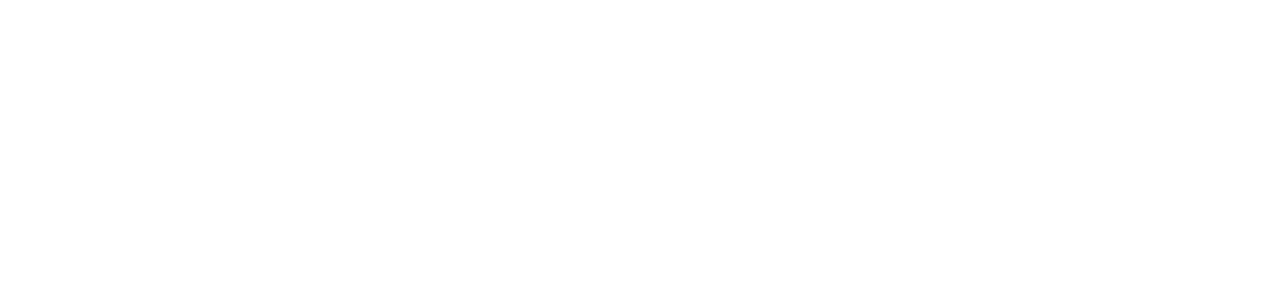
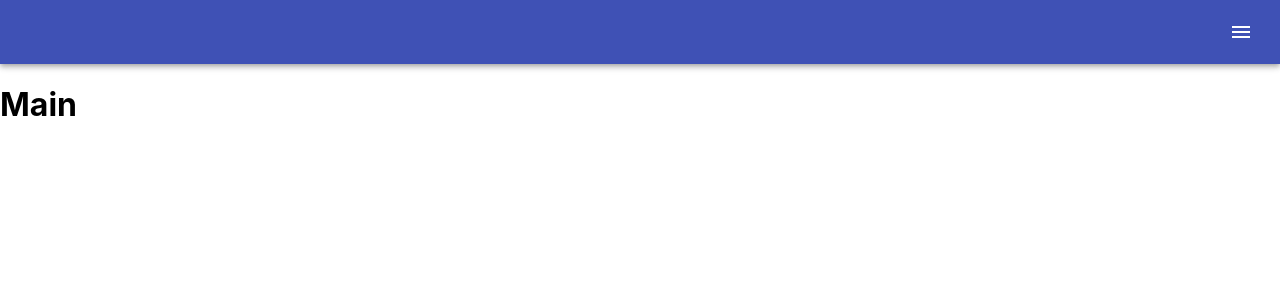
Before and after one commit to MaciejGL/workout_planner_frontend, a React (Create React App) app: page / in a window 1280 px wide. Shown: the top 300 px of the page. Built offline with nearby package versions, Linux system fonts and the light colour scheme.

Commit message:
Add Navbar and Drawer

```diff
--- a/package.json
+++ b/package.json
@@ -3,6 +3,8 @@
   "version": "0.1.0",
   "private": true,
   "dependencies": {
+    "@material-ui/core": "^4.11.0",
+    "@material-ui/icons": "^4.9.1",
     "@testing-library/jest-dom": "^5.11.4",
     "@testing-library/react": "^11.1.0",
     "@testing-library/user-event": "^12.1.10",
--- a/src/App.js
+++ b/src/App.js
@@ -1,10 +1,22 @@
-import React from 'react';
+import React, { useMemo, useReducer } from "react";
+
+import Header from "./components/Header";
+import Main from "./components/Main";
+
+import { userReducer, data, UserContext } from "./store/store";
 
 const App = () => {
+  const [state, dispatch] = useReducer(userReducer, data);
+  const contextValue = useMemo(() => ({ state, dispatch }), [state, dispatch]);
+
   return (
-    <div className="App">
-    </div>
+    <UserContext.Provider value={contextValue}>
+      <div className="App">
+        <Header />
+        <Main />
+      </div>
+    </UserContext.Provider>
   );
-}
+};
 
 export default App;
--- /dev/null
+++ b/src/components/Drawer/Drawer.js
@@ -0,0 +1,109 @@
+import React from 'react';
+
+import { Drawer, Divider, Typography } from '@material-ui/core';
+import ListItem from '@material-ui/core/ListItem';
+import ListItemText from '@material-ui/core/ListItemText';
+import ListItemIcon from '@material-ui/core/ListItemIcon';
+
+import {
+  FitnessCenter,
+  AddSharp,
+  AccountCircleSharp,
+  InfoSharp,
+} from '@material-ui/icons';
+
+import { makeStyles } from '@material-ui/core/styles';
+
+const useStyles = makeStyles({
+  drawerTitle: {
+    textAlign: 'center',
+    padding: 10,
+  },
+  list: {
+    width: 250,
+  },
+  fullList: {
+    width: 'auto',
+  },
+});
+
+const CustomDrawer = ({ handleOpenDrawer, openDrawer }) => {
+  const classes = useStyles();
+
+  const listItems = [
+    {
+      title: 'Workouts',
+      icon: <FitnessCenter />,
+    },
+    {
+      title: 'Create New',
+      icon: <AddSharp />,
+    },
+    {
+      title: 'Account',
+      icon: <AccountCircleSharp />,
+    },
+    {
+      title: 'About',
+      icon: <InfoSharp />,
+    },
+  ];
+
+  return (
+    <React.Fragment key="top">
+      <Drawer anchor={'left'} open={openDrawer} onClose={handleOpenDrawer}>
+        <Typography className={classes.drawerTitle} variant="h5">
+          Menu
+        </Typography>
+
+        <Divider />
+        {listItems.map(item => (
+          <>
+            <ListItem
+              onClick={handleOpenDrawer}
+              className={classes.list}
+              button>
+              <ListItemIcon>{item.icon}</ListItemIcon>
+              <ListItemText primary={item.title} />
+            </ListItem>
+            <Divider />
+          </>
+        ))}
+      </Drawer>
+    </React.Fragment>
+  );
+};
+
+export default CustomDrawer;
+
+{
+  /* <ListItem onClick={handleOpenDrawer} className={classes.list} button>
+          <ListItemIcon>
+            <FitnessCenter />
+          </ListItemIcon>
+          <ListItemText primary={'Workouts'} />
+        </ListItem>
+        <Divider />
+        <ListItem onClick={handleOpenDrawer} button>
+          <ListItemIcon>
+            <AddSharp />
+          </ListItemIcon>
+          <ListItemText primary={'Create New'} />
+        </ListItem>
+        <Divider />
+        <ListItem onClick={handleOpenDrawer} button>
+          <ListItemIcon>
+            <AccountCircleSharp />
+          </ListItemIcon>
+          <ListItemText primary={'Account'} />
+        </ListItem>
+        <Divider />
+
+        <ListItem onClick={handleOpenDrawer} button>
+          <ListItemIcon>
+            <InfoSharp />
+          </ListItemIcon>
+          <ListItemText primary={'About'} />
+        </ListItem>
+      <Divider /> */
+}
--- /dev/null
+++ b/src/components/Header.js
@@ -0,0 +1,40 @@
+import React from 'react';
+
+import { makeStyles } from '@material-ui/core/styles';
+import { AppBar, IconButton, Toolbar } from '@material-ui/core';
+import MenuIcon from '@material-ui/icons/Menu';
+
+import Drawer from './Drawer/Drawer';
+
+const useStyles = makeStyles(theme => ({
+  root: {
+    flexGrow: 1,
+    justifyContent: 'flex-end',
+  },
+  menuButton: {
+    padding: 15,
+  },
+}));
+
+const Header = () => {
+  const classes = useStyles();
+  const [openDrawer, setOpenDrawer] = React.useState(false);
+  const handleOpenDrawer = () => setOpenDrawer(!openDrawer);
+  return (
+    <AppBar color="primary" position="static">
+      <Toolbar className={classes.root}>
+        <IconButton
+          edge="end"
+          onClick={handleOpenDrawer}
+          className={classes.menuButton}
+          color="inherit"
+          aria-label="menu">
+          <MenuIcon />
+        </IconButton>
+        <Drawer handleOpenDrawer={handleOpenDrawer} openDrawer={openDrawer} />
+      </Toolbar>
+    </AppBar>
+  );
+};
+
+export default Header;
--- /dev/null
+++ b/src/components/Main.js
@@ -0,0 +1,11 @@
+import React from 'react'
+
+const Main = () => {
+  return (
+    <div>
+      <h1>Main</h1>
+    </div>
+  )
+}
+
+export default Main
--- a/src/index.js
+++ b/src/index.js
@@ -4,11 +4,6 @@
 import App from './App';
 import reportWebVitals from './reportWebVitals';
 
-ReactDOM.render(
-  <React.StrictMode>
-    <App />
-  </React.StrictMode>,
-  document.getElementById('root')
-);
+ReactDOM.render(<App />, document.getElementById('root'));
 
 reportWebVitals();
--- /dev/null
+++ b/src/store/store.js
@@ -0,0 +1,14 @@
+import { createContext } from 'react';
+
+const data = [];
+
+const userReducer = (state = data, action) => {
+  switch (action.type) {
+    default:
+      return state;
+  }
+};
+
+const UserContext = createContext();
+
+export { data, userReducer, UserContext };
```
Also changed, not shown: 2 other files (tests, documents, lock files or other folders).
